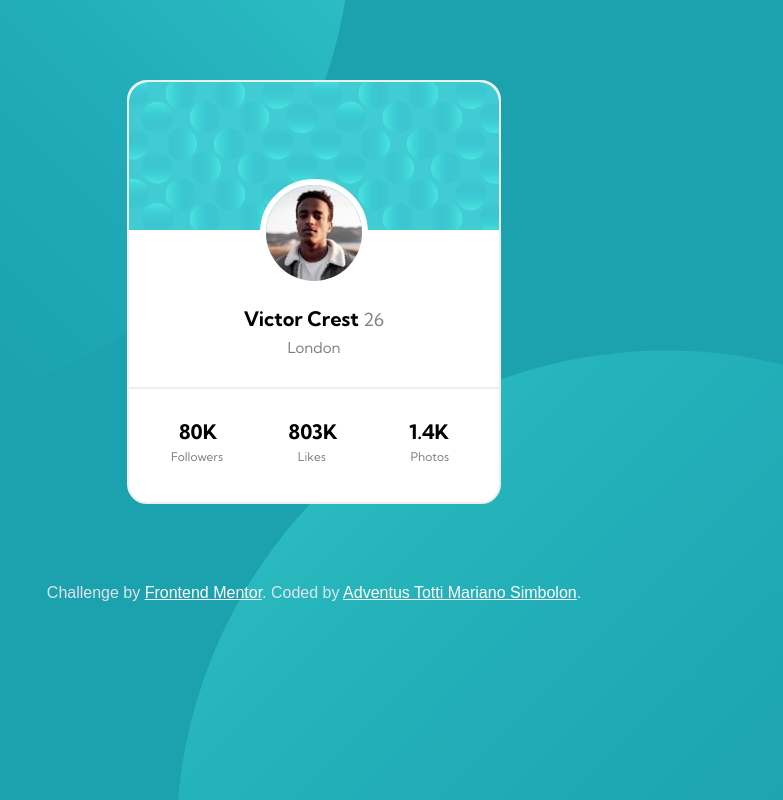
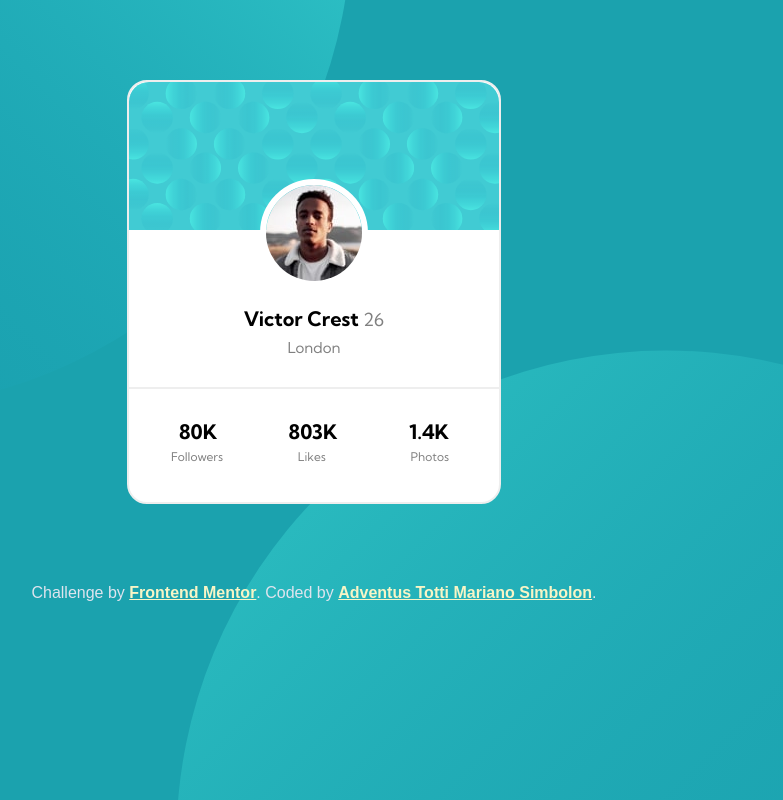
Before and after one commit to adventus-tms/frontend-mentor__profile-card, a plain HTML site: page index.html in a window 1280 px wide. Shown: the whole page, without its empty margins (326-1109 px from the left). Drawn offline with Linux system fonts and the light colour scheme.

Commit message:
⚡️ Change color and color hover in footer

```diff
--- a/src/style.css
+++ b/src/style.css
@@ -120,9 +120,12 @@ h2 {
 }
 
 a {
-    color: white;
+    color: #f8f5c6;
+    font-weight: 600;
 }
 
 a:hover {
-    color: #26f3d1;
+    color: #faf604;
+
+
 }
```
